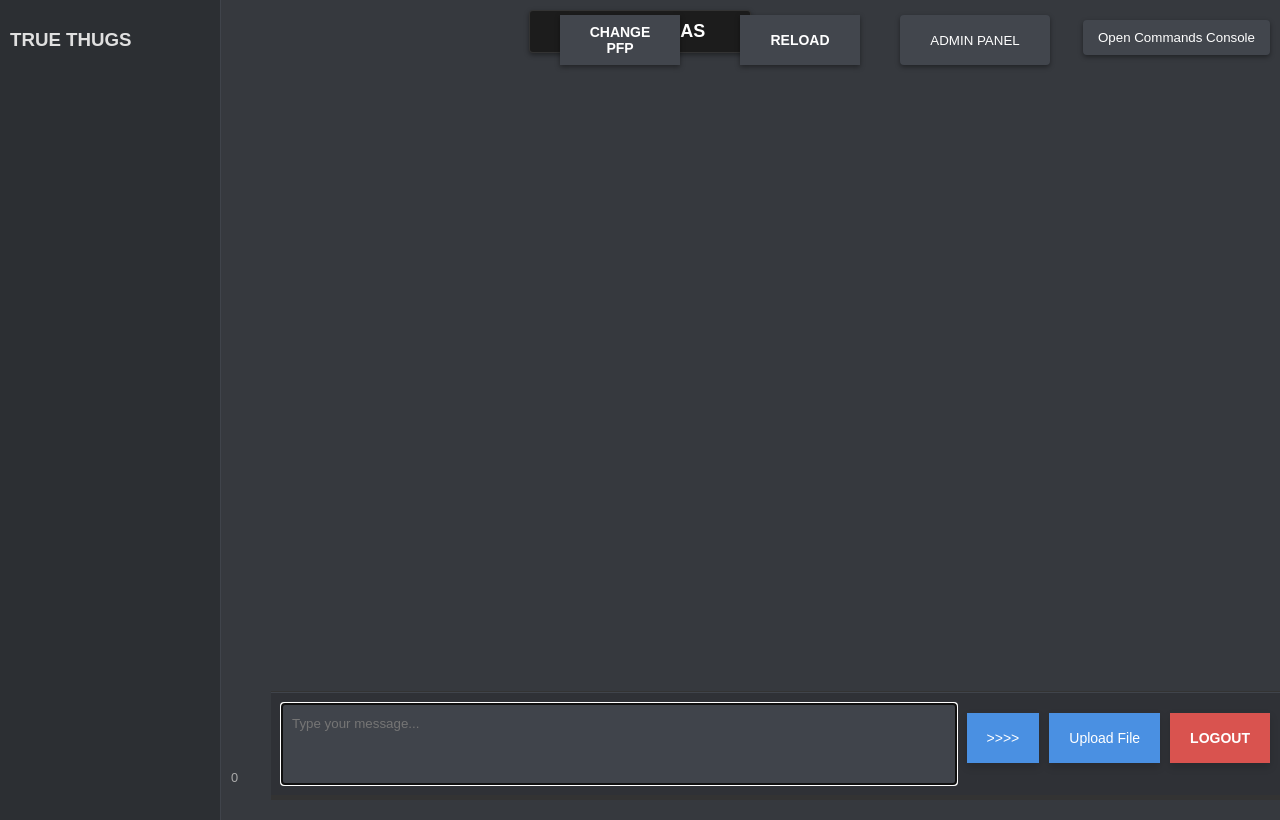
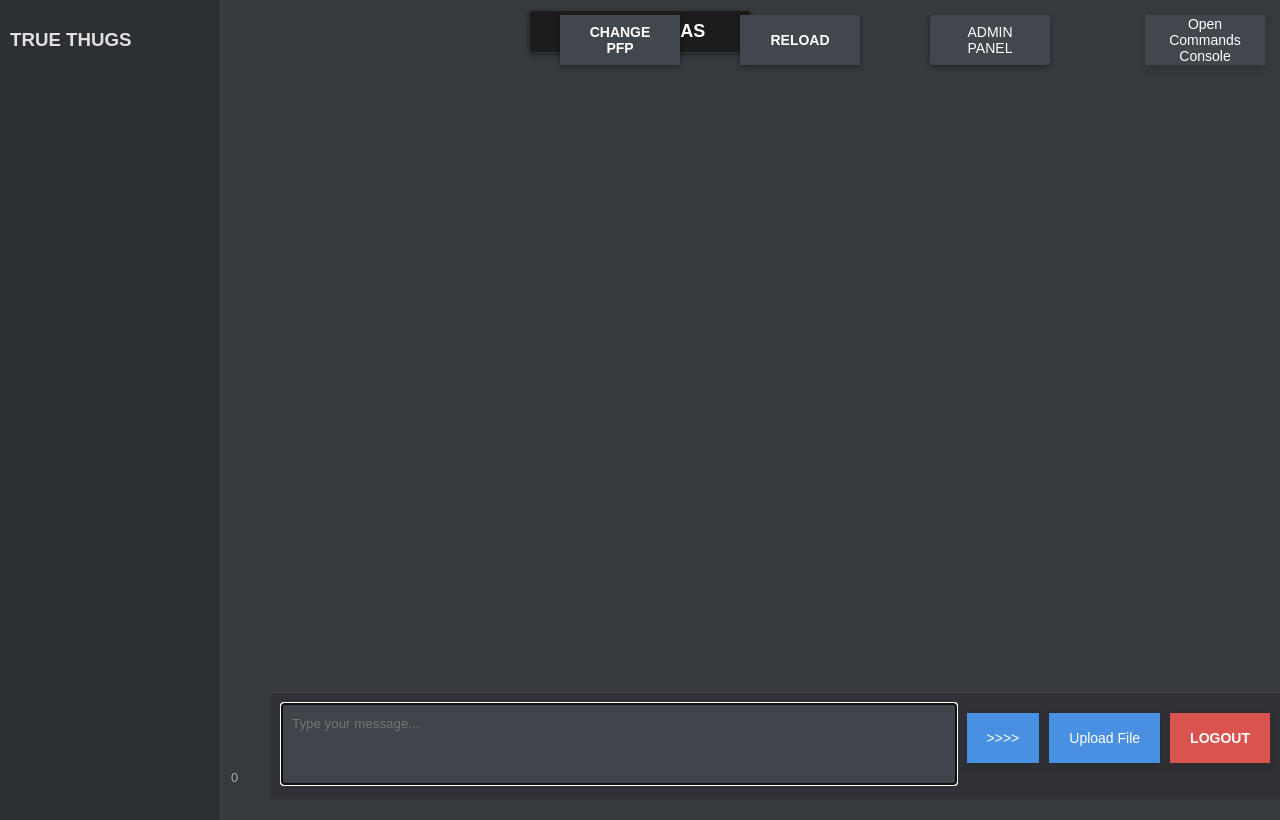
Before and after one commit to RayWZW/testchatapp, a Python web app: template templates/chat.html in a window 1280 px wide. Run offline with Jinja, Linux system fonts and the light colour scheme; the template is opened without the code that fills it, so the values that code supplies are empty; some libraries are stand-ins or nearby versions.

Commit message:
small fix

```diff
--- a/templates/chat.html
+++ b/templates/chat.html
@@ -17,19 +17,26 @@ body {
 }
 
 .open-commands-button {
+    display: flex; /* Use flexbox for centering */
+    align-items: center; /* Center text vertically */
+    justify-content: center; /* Center text horizontally */
+    height: 50px; /* Match height with other buttons */
+    padding: 0 20px; /* Match padding */
     background-color: #42464d; /* Dark button background */
     color: #ffffff; /* Button text color */
     border: none;
-    padding: 10px 15px;
-    border-radius: 4px;
+    border-radius: 0; /* Straight edges */
     cursor: pointer;
     position: absolute;
-    top: 10px;
-    right: 10px;
+    top: 5px;
+    right: 15px;
     z-index: 1000;
-    box-shadow: 0 2px 5px rgba(0, 0, 0, 0.4);
-    transition: background-color 0.3s, transform 0.2s;
+    box-shadow: 0 4px 8px rgba(0, 0, 0, 0.15); /* Match box shadow */
+    transition: background-color 0.3s, box-shadow 0.3s, transform 0.2s; /* Match transitions */
+    font-size: 14px; /* Match font size */
+    max-width: 120px; /* Limit the maximum width */
 }
+
 
 .open-commands-button:hover {
     background-color: #4f545c; /* Lighter on hover */
```
